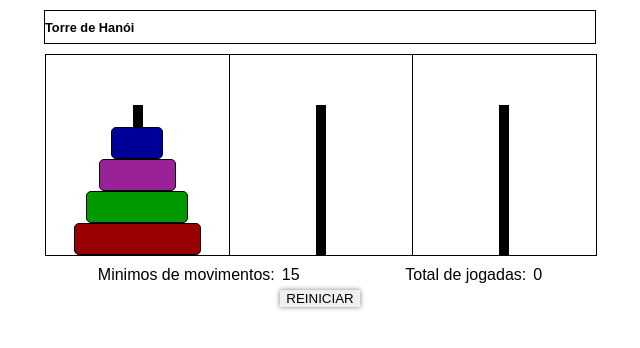
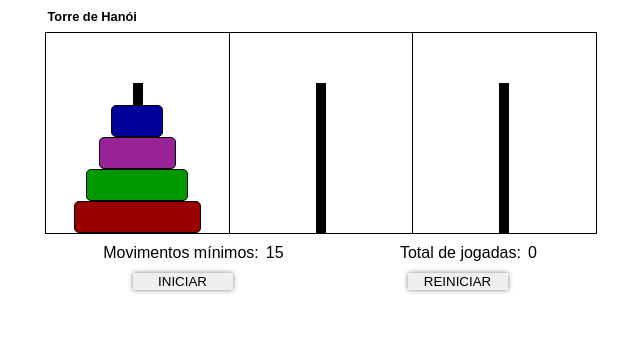
Before and after one commit to ximitti/tower-of-hanoi, a plain HTML site: page index.html in a window 1280 px wide. Both pictures are taken after a click on the button "REINICIAR". Shown: the whole page, without its empty margins (320-960 px from the left). Drawn offline with Linux system fonts and the light colour scheme.

Commit message:
Inclusão de botão de start

```diff
--- a/index.html
+++ b/index.html
@@ -12,13 +12,19 @@
     </header>
     <main id="container">
       <div id="torres"></div>
-
       <div id="controle">
         <div id="placar">
-          <div id="minimo">Minimos de movimentos:</div>
+          <div id="minimo">Movimentos mínimos:</div>
           <div id="jogadas">Total de jogadas:</div>
         </div>
-        <div id="botao"><button type="reset" id="reset">Reiniciar</button></div>
+        <div id="botoes">
+          <div id="btn-start">
+            <button id="start" class="botao">Iniciar</button>
+          </div>
+          <div id="btn-reset">
+            <button id="reset" class="botao">Reiniciar</button>
+          </div>
+        </div>
       </div>
     </main>
     <script src="script.js"></script>
--- a/script.js
+++ b/script.js
@@ -9,11 +9,79 @@
 
 // listener para eventos de click nas torres
 
+const start = () => {};
+
+const checkVitoria = () => {
+  const torre2 = document.getElementById("torre2");
+  const torre3 = document.getElementById("torre3");
+
+  if (torre2.childElementCount === 4 || torre3.childElementCount === 4) {
+    alert("Parabéns você VENCEU!");
+  }
+};
+
+const onClick = (ev) => {
+  let tower = document.getElementById(ev.target.id);
+
+  if (!troca) {
+    if (tower.childElementCount > 0) {
+      //caso tenha disco
+
+      removida = tower.removeChild(tower.lastElementChild);
+      console.log(removida.dataset.size);
+      console.log(tower);
+
+      troca = true;
+    }
+  } else {
+    if (tower.childElementCount > 0) {
+      if (removida.dataset.size < tower.lastElementChild.dataset.size) {
+        tower.appendChild(removida);
+        troca = false;
+        cont++;
+        span.innerText = cont;
+        document.getElementById("jogadas").appendChild(span);
+        checkVitoria();
+      }
+    } else {
+      tower.appendChild(removida);
+      troca = false;
+      cont++;
+      span.innerText = cont;
+      document.getElementById("jogadas").appendChild(span);
+      checkVitoria();
+    }
+  }
+};
+
+const reset = () => {
+  const torre1 = document.getElementById("torre1");
+  const torre2 = document.getElementById("torre2");
+  const torre3 = document.getElementById("torre3");
+
+  torre1.innerHTML = "";
+  torre2.innerHTML = "";
+  torre3.innerHTML = "";
+
+  for (let i = 4; i >= 1; i--) {
+    const disco = document.createElement("div");
+    disco.id = `disco${i}`;
+    disco.setAttribute("data-size", i);
+    disco.className = "discForm";
+    torre1.appendChild(disco);
+  }
+  cont = 0;
+  span.innerText = cont;
+  document.getElementById("jogadas").appendChild(span);
+};
+
+// Incialização das variáveis globais
 const torres = document.getElementById("torres");
-const reset = document.getElementById("reset");
+const resetButton = document.getElementById("reset");
+const startButton = document.getElementById("start");
 
 torres.addEventListener("click", onClick);
-reset.addEventListener("click", resetClick);
+resetButton.addEventListener("click", reset);
 
 for (let i = 1; i <= 3; i++) {
   const torre = document.createElement("div");
@@ -49,68 +117,3 @@ minJogadas.innerText = 2 ** torre1.childElementCount - 1;
 document.getElementById("minimo").appendChild(minJogadas);
 span.innerText = cont;
 document.getElementById("jogadas").appendChild(span);
-
-function checkVitoria() {
-  const torre2 = document.getElementById("torre2");
-  const torre3 = document.getElementById("torre3");
-
-  if (torre2.childElementCount === 4 || torre3.childElementCount === 4) {
-    alert("Parabéns você VENCEU!");
-  }
-}
-
-function onClick(ev) {
-  //   console.log(ev.target.id);
-
-  let tower = document.getElementById(ev.target.id);
-  if (!troca) {
-    if (tower.childElementCount > 0) {
-      //caso tenha disco
-
-      removida = tower.removeChild(tower.lastElementChild);
-      console.log(removida.dataset.size);
-      console.log(tower);
-
-      troca = true;
-    }
-  } else {
-    if (tower.childElementCount > 0) {
-      if (removida.dataset.size < tower.lastElementChild.dataset.size) {
-        tower.appendChild(removida);
-        troca = false;
-        cont++;
-        span.innerText = cont;
-        document.getElementById("jogadas").appendChild(span);
-        checkVitoria();
-      }
-    } else {
-      tower.appendChild(removida);
-      troca = false;
-      cont++;
-      span.innerText = cont;
-      document.getElementById("jogadas").appendChild(span);
-      checkVitoria();
-    }
-  }
-}
-
-function resetClick() {
-  const torre1 = document.getElementById("torre1");
-  const torre2 = document.getElementById("torre2");
-  const torre3 = document.getElementById("torre3");
-
-  torre1.innerHTML = "";
-  torre2.innerHTML = "";
-  torre3.innerHTML = "";
-
-  for (let i = 4; i >= 1; i--) {
-    const disco = document.createElement("div");
-    disco.id = `disco${i}`;
-    disco.setAttribute("data-size", i);
-    disco.className = "discForm";
-    torre1.appendChild(disco);
-  }
-  cont = 0;
-  span.innerText = cont;
-  document.getElementById("jogadas").appendChild(span);
-}
--- a/style.css
+++ b/style.css
@@ -10,10 +10,10 @@ div {
 }
 
 header {
-  border: 1px solid #000;
-  margin: 10px auto;
+  margin: 5px auto;
   max-width: 550px;
   width: 100%;
+  padding: 0 0 0 5px;
 }
 header h1 {
   font-size: 0.8rem;
@@ -93,15 +93,13 @@ span {
   padding: 0 0 0 7px;
 }
 
-div#botao {
-  padding: 5px;
-}
-div#botao button#reset {
+.botao {
   border: none;
   box-shadow: 0 0 5px #808080;
   text-transform: uppercase;
+  width: 100px;
 }
-div#controle button#reset:hover {
+.botao:hover {
   cursor: pointer;
 }
 
@@ -123,6 +121,15 @@ div#haste3 {
   left: 453px;
 }
 
+div#controle div#botoes {
+  display: flex;
+  flex-flow: row nowrap;
+  align-items: center;
+  justify-content: space-around;
+  width: 100%;
+  padding: 10px 0;
+}
+
 .hastes {
   max-width: 10px;
   width: 100%;
```
